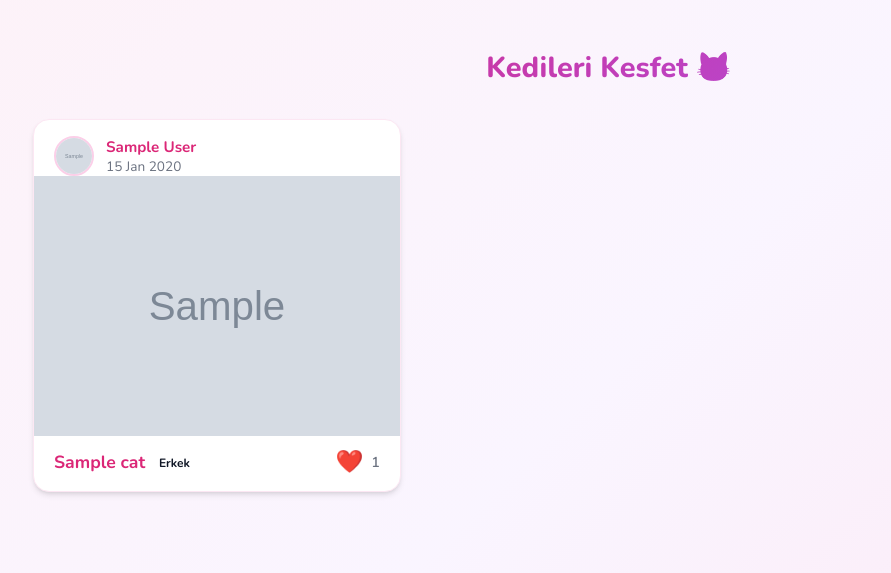
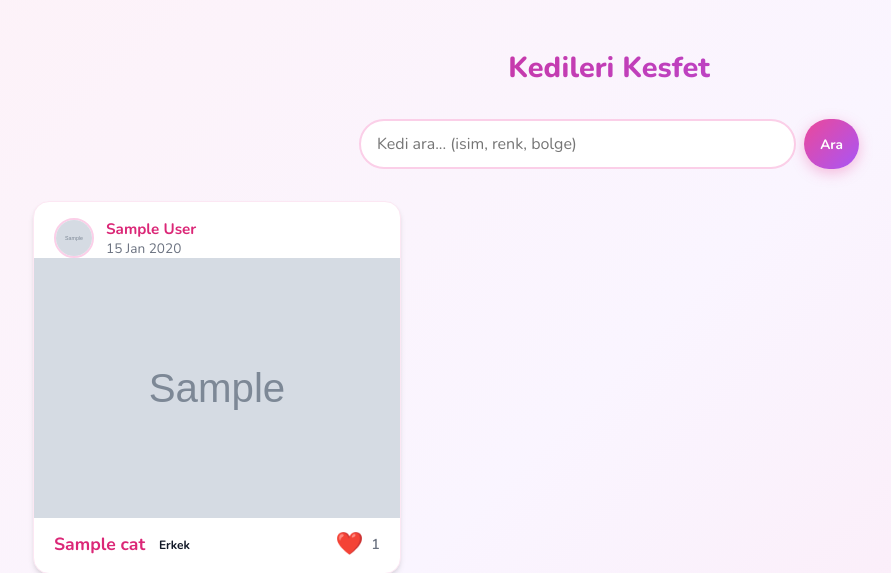
Before and after one commit to lumbe911/patilidunya, a Flask app: page /explore in a window 1280 px wide. Shown: the part 64-637 px from the top of the page, without its empty margins (31-922 px from the left). Run offline with Flask 3, Linux system fonts and the light colour scheme; a user stored in the database is signed in; tables that the repository leaves empty hold one stand-in row (values such as "Sample post"); grey boxes marked "Sample" are stand-in pictures.

Commit message:
Arama + ornek kediler eklendi

```diff
--- a/app.py
+++ b/app.py
@@ -158,8 +158,20 @@ def index():
 @login_required
 def explore():
     page = request.args.get('page', 1, type=int)
-    cats = Cat.query.order_by(Cat.created_at.desc()).paginate(page=page, per_page=12, error_out=False)
-    return render_template('explore.html', cats=cats)
+    q = request.args.get('q', '').strip()
+    query = Cat.query
+    if q:
+        like_pattern = f'%{q}%'
+        query = query.filter(
+            db.or_(
+                Cat.name.ilike(like_pattern),
+                Cat.color.ilike(like_pattern),
+                Cat.location.ilike(like_pattern),
+                Cat.description.ilike(like_pattern)
+            )
+        )
+    cats = query.order_by(Cat.created_at.desc()).paginate(page=page, per_page=12, error_out=False)
+    return render_template('explore.html', cats=cats, search_query=q)
 
 
 @app.route('/reels')
@@ -426,6 +438,73 @@ def delete_comment(cat_id, comment_id):
     return redirect(url_for('cat_detail', cat_id=cat_id))
 
 
+@app.route('/admin/seed')
+@login_required
+def seed_cats():
+    if current_user.username != 'Lumbe':
+        abort(403)
+    if Cat.query.count() > 0:
+        flash('Zaten kedi var, seed calistirilmadi.', 'warning')
+        return redirect(url_for('explore'))
+    import io
+    import urllib.request
+    seed_data = [
+        {'name': 'Pamuk', 'gender': 'Female', 'color': 'Beyaz', 'location': 'Istanbul, Kadikoy', 'description': 'Sokakta buldum, cok uysal ve sevgi dolu. Gozleri masmavi.', 'age': '2 yas', 'photos': [
+            'https://cdn2.thecatapi.com/images/MTk4ODA2Mw.jpg',
+            'https://cdn2.thecatapi.com/images/MTk4ODA2Mw.jpg'
+        ]},
+        {'name': 'Boncuk', 'gender': 'Female', 'color': 'Turuncu', 'location': 'Ankara, Cankaya', 'description': 'Bahce kedisi, gozleri yesil. Miyavlama sesi cok tatli.', 'age': '1 yas', 'photos': [
+            'https://cdn2.thecatapi.com/images/0XYvRd7oD.jpg',
+            'https://cdn2.thecatapi.com/images/0XYvRd7oD.jpg'
+        ]},
+        {'name': 'Karabas', 'gender': 'Male', 'color': 'Siyah', 'location': 'Izmir, Alsancak', 'description': 'Sokak krali, cok cesur ve oyuncu. Herkesi tanir.', 'age': '3 yas', 'photos': [
+            'https://cdn2.thecatapi.com/images/MTk4NjY4Mg.jpg',
+            'https://cdn2.thecatapi.com/images/MTk4NjY4Mg.jpg'
+        ]},
+        {'name': 'Seker', 'gender': 'Female', 'color': 'Gri-beyaz', 'location': 'Istanbul, Besiktas', 'description': 'Cok tatli, kucuk bir kedi. Insanlara cok yakin.', 'age': '6 ay', 'photos': [
+            'https://cdn2.thecatapi.com/images/2m7.jpg',
+            'https://cdn2.thecatapi.com/images/2m7.jpg'
+        ]},
+        {'name': 'Tarçın', 'gender': 'Male', 'color': 'Kahverengi', 'location': 'Bursa, Nilufer', 'description': 'Buyuk ve guclu bir kedi. Patileri cok buyuk.', 'age': '4 yas', 'photos': [
+            'https://cdn2.thecatapi.com/images/MTk4NjY4MQ.jpg',
+            'https://cdn2.thecatapi.com/images/MTk4NjY4MQ.jpg'
+        ]},
+        {'name': 'Luna', 'gender': 'Female', 'color': 'Turuncu-beyaz', 'location': 'Antalya, Konyaalti', 'description': 'Gece kedisi, yildizlari sever. Cok gizemli.', 'age': '2 yas', 'photos': [
+            'https://cdn2.thecatapi.com/images/MTk4ODA2NQ.jpg',
+            'https://cdn2.thecatapi.com/images/MTk4ODA2NQ.jpg'
+        ]},
+        {'name': 'Minik', 'gender': 'Male', 'color': 'Siyah-beyaz', 'location': 'Istanbul, Kadikoy', 'description': 'Cok kucuk ama cok cesur. Oyuncu ve enerjik.', 'age': '4 ay', 'photos': [
+            'https://cdn2.thecatapi.com/images/MTk4NjY4Mw.jpg',
+            'https://cdn2.thecatapi.com/images/MTk4NjY4Mw.jpg'
+        ]},
+        {'name': 'Peri', 'gender': 'Female', 'color': 'Gri', 'location': 'Izmir, Karsiyaka', 'description': 'Peri gibi guzel, cok sessiz ve sakin bir kedi.', 'age': '1.5 yas', 'photos': [
+            'https://cdn2.thecatapi.com/images/MTk4ODA2Ng.jpg',
+            'https://cdn2.thecatapi.com/images/MTk4ODA2Ng.jpg'
+        ]},
+    ]
+    added = 0
+    for item in seed_data:
+        cat = Cat(
+            name=item['name'], age=item['age'], gender=item['gender'],
+            color=item['color'], description=item['description'],
+            location=item['location'], found_date='2026',
+            owner_id=current_user.id
+        )
+        db.session.add(cat)
+        db.session.commit()
+        for photo_url in item['photos'][:1]:
+            try:
+                result = cloudinary.uploader.upload(photo_url, folder="patilidunya")
+                db.session.add(CatPhoto(filename=result['secure_url'], cat_id=cat.id))
+            except Exception as e:
+                print(f"SEED PHOTO ERROR: {e}")
+                db.session.add(CatPhoto(filename=photo_url, cat_id=cat.id))
+        db.session.commit()
+        added += 1
+    flash(f'{added} ornek kedi eklendi!', 'success')
+    return redirect(url_for('explore'))
+
+
 with app.app_context():
     db.create_all()
 
--- a/templates/explore.html
+++ b/templates/explore.html
@@ -2,7 +2,24 @@
 {% block title %}Kedileri Kesfet - PatiliDunya{% endblock %}
 {% block content %}
 <div class="container">
-    <h1 class="page-title">Kedileri Kesfet 🐱</h1>
+    <h1 class="page-title">Kedileri Kesfet</h1>
+
+    <form method="GET" action="{{ url_for('explore') }}" style="max-width:500px; margin:0 auto 2rem;">
+        <div style="display:flex; gap:0.5rem;">
+            <input type="text" name="q" value="{{ search_query or '' }}" placeholder="Kedi ara... (isim, renk, bolge)"
+                style="flex:1; padding:0.75rem 1rem; border:2px solid var(--pink-200); border-radius:var(--radius-full); font-family:'Nunito',sans-serif; font-size:1rem; background:white;">
+            <button type="submit" class="btn btn-primary btn-sm">Ara</button>
+            {% if search_query %}
+            <a href="{{ url_for('explore') }}" class="btn btn-secondary btn-sm">Temizle</a>
+            {% endif %}
+        </div>
+    </form>
+
+    {% if search_query %}
+    <p style="text-align:center; color:var(--gray-500); margin-bottom:1.5rem;">
+        "<strong>{{ search_query }}</strong>" icin {{ cats.total }} sonuc bulundu
+    </p>
+    {% endif %}
 
     {% if cats.items %}
     <div class="cat-grid">
@@ -52,19 +69,19 @@
     {% if cats.pages > 1 %}
     <div class="pagination">
         {% if cats.has_prev %}
-        <a href="{{ url_for('explore', page=cats.prev_num) }}">&#8592; Onceki</a>
+        <a href="{{ url_for('explore', page=cats.prev_num, q=search_query) }}">&#8592; Onceki</a>
         {% endif %}
         {% for p in cats.iter_pages() %}
             {% if p %}
                 {% if p == cats.page %}
                     <span class="current">{{ p }}</span>
                 {% else %}
-                    <a href="{{ url_for('explore', page=p) }}">{{ p }}</a>
+                    <a href="{{ url_for('explore', page=p, q=search_query) }}">{{ p }}</a>
                 {% endif %}
             {% endif %}
         {% endfor %}
         {% if cats.has_next %}
-        <a href="{{ url_for('explore', page=cats.next_num) }}">Sonraki &#8594;</a>
+        <a href="{{ url_for('explore', page=cats.next_num, q=search_query) }}">Sonraki &#8594;</a>
         {% endif %}
     </div>
     {% endif %}
@@ -72,9 +89,15 @@
     {% else %}
     <div class="empty-state">
         <div class="icon">🐱</div>
+        {% if search_query %}
+        <h3>Sonuc bulunamadi</h3>
+        <p>Farkli kelimelerle tekrar dene.</p>
+        <a href="{{ url_for('explore') }}" class="btn btn-primary" style="margin-top:1rem;">Tum Kediler</a>
+        {% else %}
         <h3>Henuz kedi eklenmemis</h3>
         <p>Ilk kediyi sen ekle!</p>
         <a href="{{ url_for('new_cat') }}" class="btn btn-primary" style="margin-top:1rem;">+ Kedi Ekle</a>
+        {% endif %}
     </div>
     {% endif %}
 </div>
```
